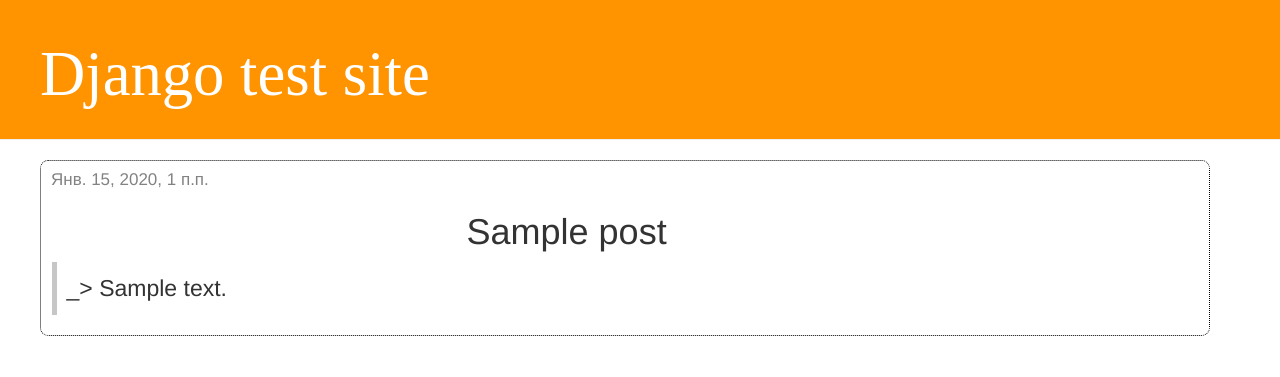
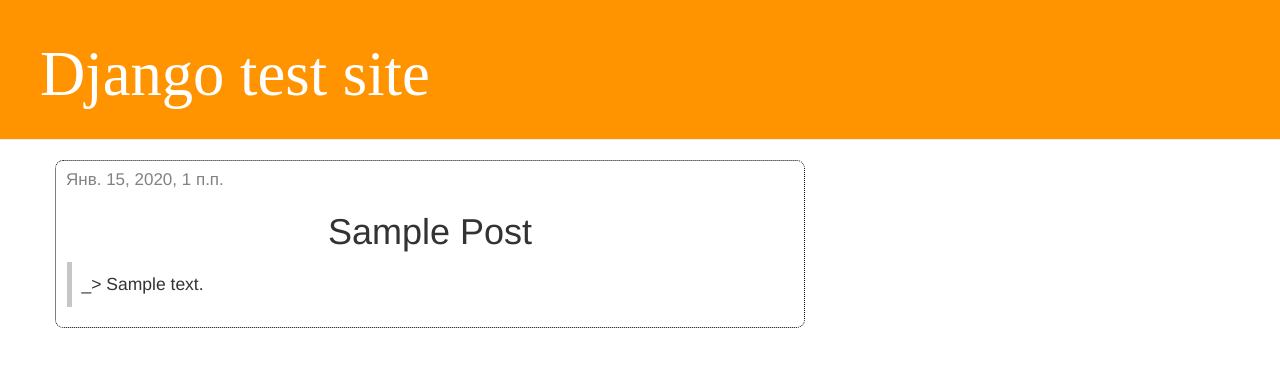
Before and after one commit to Ilyabbbz/DjangoLearn, a Django app: page /post/1/ in a window 1280 px wide. Shown: the top 377 px of the page. Run offline with Django 3.2, Linux system fonts and the light colour scheme; tables that the repository leaves empty hold one stand-in row (values such as "Sample post"); some libraries are stand-ins or nearby versions; some web fonts are replaced.

Commit message:
add design

```diff
--- a/mysite/blog/static/css/blog.css
+++ b/mysite/blog/static/css/blog.css
@@ -49,20 +49,13 @@
 .post h1 a, .post h1 a:visited {
     color: #000000;
     font-size: 40px;
-    text-transform: capitalize;
+    /* text-transform: capitalize; */
     font-family: 'Trebuchet MS', 'Lucida Sans Unicode', 'Lucida Grande', 'Lucida Sans', Arial, sans-serif;
 }
 
-.post p{
-    font-size: 23px;
-}
 
-.post p:before{ content: '_> '}
+.post p:before{content: '_> '}
 
-.post h1{
-    /* border-bottom: solid 2px grey; */
-    width: 90%;
-}
 .q{
     margin-left: .6em;
 }
--- a/mysite/blog/templates/blog/base.html
+++ b/mysite/blog/templates/blog/base.html
@@ -11,15 +11,13 @@
     <body>
         <div class="page-header">
             {% if user.is_authenticated %}
-                <a href="{% url 'post_new' %}" class="top-menu" class="text-capitalize"><span class="glyphicon glyphicon-plus"></span></a>
+                <a href="{% url 'post_new' %}" class="top-menu text-capitalize"><span class="glyphicon glyphicon-plus"></span></a>
             {% endif %}
             <h1><a href="/">Django test site</a></h1>
         </div>
         <div class="content container">
             <div class="row">
-                <div class="col-xs-9"></div>
-                <div class="col-xs-4"></div>
-                <div class="col-xs-6"></div>
+                <div class="col-md-8">
                     {% block content %}
                     {% endblock %}
                 </div>
--- a/mysite/blog/templates/blog/post_detail.html
+++ b/mysite/blog/templates/blog/post_detail.html
@@ -10,7 +10,7 @@
         {% if user.is_authenticated %}
             <a class="btn btn-default" href="{% url 'post_edit' pk=post.pk %}"><span class="glyphicon glyphicon-pencil"></span></a>
         {% endif %}
-        <h1 class="text-center">{{ post.title }}</h1>
+        <h1 class="text-capitalize text-center">{{ post.title }}</h1>
         <blockquote class="q">
             <p>{{ post.text|linebreaksbr }}</p>
         </blockquote>
```
